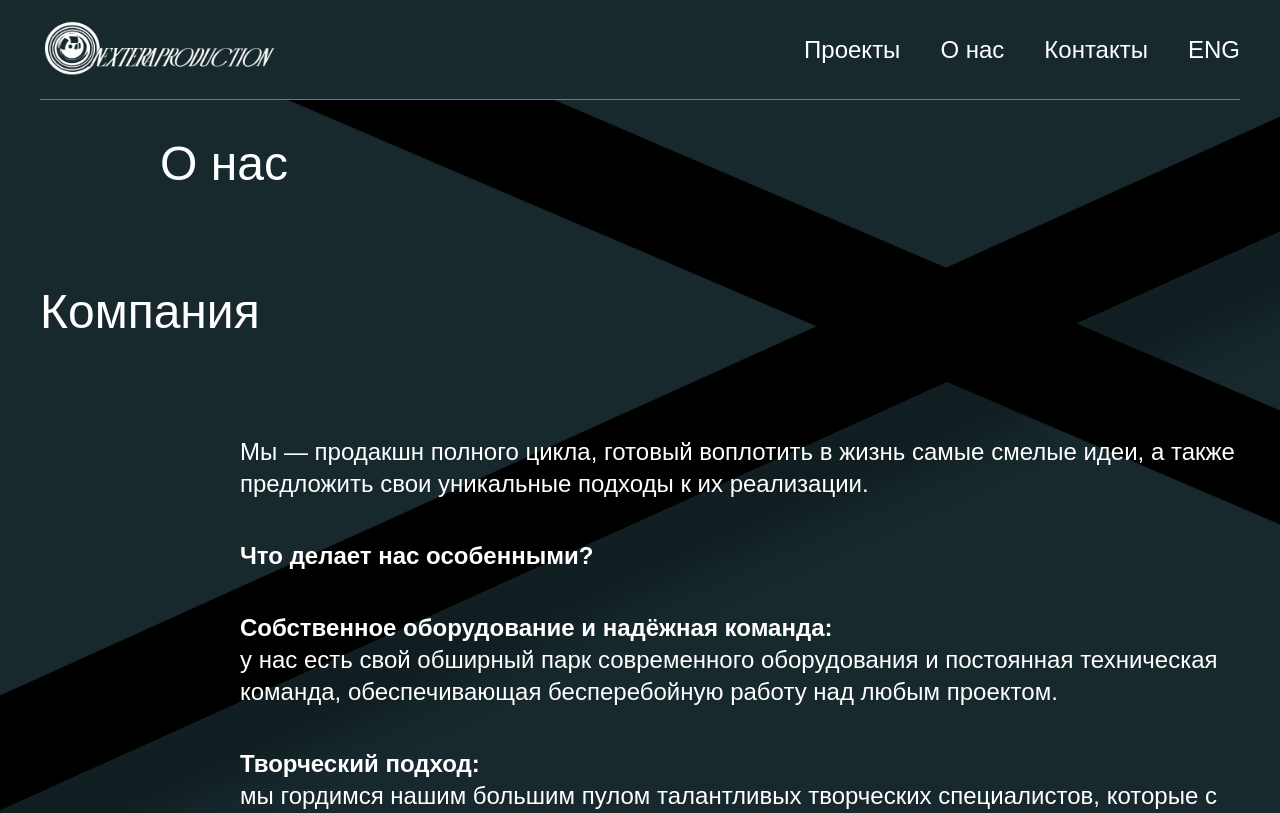
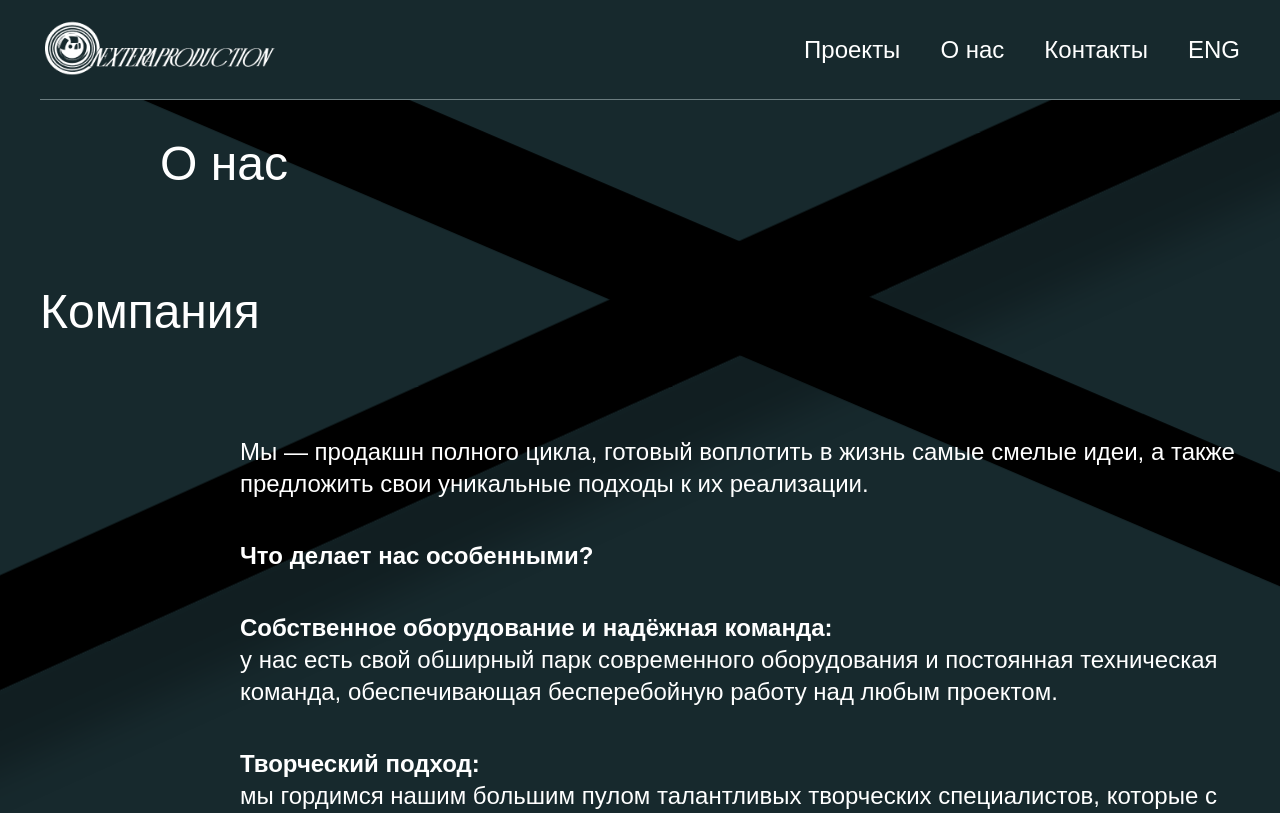
Before and after one commit to oleg-mitus/nextera, a Next.js app: page /about in a window 1280 px wide. Shown: the top 813 px of the page. Built offline with nearby package versions, Linux system fonts and the light colour scheme; a web font is replaced by a local one.

Commit message:
parallax speed

```diff
--- a/src/components/about/About.tsx
+++ b/src/components/about/About.tsx
@@ -2,7 +2,7 @@
 
 import TeamSlider from "@/components/about/TeamSlider";
 import AboutParallax from "@/components/about/AboutParallax";
-import AboutMobileParallax from "@/components/about/AboutMobileParallax";
+import AboutMobileParallax from "@/components/projects/ProjectMobileParallax";
 import { useMediaQuery } from "usehooks-ts";
 import teamItems from "@/data/team";
 import { useEffect, useState, type MouseEvent } from "react";
--- a/src/components/about/AboutMobileParallax.tsx
+++ b/src/components/about/AboutMobileParallax.tsx
@@ -12,11 +12,11 @@ import image4 from "@/../public/line-3_4.svg";
 import image5 from "@/../public/line-3_5.svg";
 
 const ProjectParallax: FC = () => {
-  const { ref: line1 } = useParallax<HTMLDivElement>({ speed: -10 });
-  const { ref: line2 } = useParallax<HTMLDivElement>({ speed: 4 });
-  const { ref: line3 } = useParallax<HTMLDivElement>({ speed: -10 });
-  const { ref: line4 } = useParallax<HTMLDivElement>({ speed: 10 });
-  const { ref: line5 } = useParallax<HTMLDivElement>({ speed: -13 });
+  const { ref: line1 } = useParallax<HTMLDivElement>({ speed: -5 });
+  const { ref: line2 } = useParallax<HTMLDivElement>({ speed: 2 });
+  const { ref: line3 } = useParallax<HTMLDivElement>({ speed: -5 });
+  const { ref: line4 } = useParallax<HTMLDivElement>({ speed: 5 });
+  const { ref: line5 } = useParallax<HTMLDivElement>({ speed: -6 });
 
   return (
     <motion.div>
@@ -31,7 +31,7 @@ const ProjectParallax: FC = () => {
           }}
           transition={{
             repeat: Infinity, // Loop the animation indefinitely
-            duration: 50, // Animation duration for one cycle
+            duration: 100, // Animation duration for one cycle
             ease: 'easeInOut', // Easing function
           }}
         >
--- a/src/components/about/AboutParallax.tsx
+++ b/src/components/about/AboutParallax.tsx
@@ -12,20 +12,20 @@ import image4 from '@/../public/line-3_4.svg';
 import image5 from '@/../public/line-3_5.svg';
 
 const ProjectParallax: FC<{ x: number; y: number }> = ({ x = 0, y = 0 }) => {
-  const { ref: line1 } = useParallax<HTMLDivElement>({ speed: -20 });
-  const { ref: line2 } = useParallax<HTMLDivElement>({ speed: 30 });
-  const { ref: line3 } = useParallax<HTMLDivElement>({ speed: -10 });
-  const { ref: line4 } = useParallax<HTMLDivElement>({ speed: 40 });
+  const { ref: line1 } = useParallax<HTMLDivElement>({ speed: -10 });
+  const { ref: line2 } = useParallax<HTMLDivElement>({ speed: 15 });
+  const { ref: line3 } = useParallax<HTMLDivElement>({ speed: -5 });
+  const { ref: line4 } = useParallax<HTMLDivElement>({ speed: 20 });
   const { ref: line5 } = useParallax<HTMLDivElement>({ speed: -20 });
 
-  const sx = (x / 100) * -8;
-  const sy = (y / 100) * 8;
+  const sx = (x / 100) * -5;
+  const sy = (y / 100) * 5;
 
   const sx2 = (x / 100) * -3;
   const sy2 = (y / 100) * -3;
 
-  const sx3 = (x / 100) * -8;
-  const sy3 = (y / 100) * 8;
+  const sx3 = (x / 100) * -5;
+  const sy3 = (y / 100) * 5;
 
   const sx4 = (x / 100) * 1;
   const sy4 = (y / 100) * -3;
@@ -42,7 +42,7 @@ const ProjectParallax: FC<{ x: number; y: number }> = ({ x = 0, y = 0 }) => {
           }}
           transition={{
             repeat: Infinity, // Loop the animation indefinitely
-            duration: 50, // Animation duration for one cycle
+            duration: 100, // Animation duration for one cycle
             ease: 'easeInOut', // Easing function
           }}
         >
@@ -74,7 +74,7 @@ const ProjectParallax: FC<{ x: number; y: number }> = ({ x = 0, y = 0 }) => {
           }}
           transition={{
             repeat: Infinity, // Loop the animation indefinitely
-            duration: 50, // Animation duration for one cycle
+            duration: 100, // Animation duration for one cycle
             ease: 'easeInOut', // Easing function
           }}
         >
@@ -103,7 +103,7 @@ const ProjectParallax: FC<{ x: number; y: number }> = ({ x = 0, y = 0 }) => {
           }}
           transition={{
             repeat: Infinity, // Loop the animation indefinitely
-            duration: 50, // Animation duration for one cycle
+            duration: 100, // Animation duration for one cycle
             ease: 'easeInOut', // Easing function
           }}
         >
@@ -132,14 +132,14 @@ const ProjectParallax: FC<{ x: number; y: number }> = ({ x = 0, y = 0 }) => {
           }}
           transition={{
             repeat: Infinity, // Loop the animation indefinitely
-            duration: 50, // Animation duration for one cycle
+            duration: 100, // Animation duration for one cycle
             ease: 'easeInOut', // Easing function
           }}
         >
         <div
           style={{
             scale: 1.2,
-            transition: 'all 0.1s ease-out',
+            transition: 'all 0.3s ease-out',
             transform: `translate3d(${sx4}px, ${sy4}px, 0)`,
           }}
         >
@@ -161,7 +161,7 @@ const ProjectParallax: FC<{ x: number; y: number }> = ({ x = 0, y = 0 }) => {
           }}
           transition={{
             repeat: Infinity, // Loop the animation indefinitely
-            duration: 50, // Animation duration for one cycle
+            duration: 100, // Animation duration for one cycle
             ease: 'easeInOut', // Easing function
           }}
         >
--- a/src/components/projects/Project.tsx
+++ b/src/components/projects/Project.tsx
@@ -1,7 +1,7 @@
 "use client";
 import Image, { StaticImageData } from "next/image";
 import ProjectsSlider from "@/components/projects/ProjectsSlider";
-import ProjectParallax from "@/components/projects/ProjectParallax";
+import ProjectParallax from "@/components/about/AboutParallax";
 import ProjectMobileParallax from "@/components/projects/ProjectMobileParallax";
 import { useMediaQuery } from "usehooks-ts";
 import { projectsBlocks } from "@/data/projects";
--- a/src/components/projects/ProjectMobileParallax.tsx
+++ b/src/components/projects/ProjectMobileParallax.tsx
@@ -12,11 +12,11 @@ import image4 from '@/../public/line-2_4.svg';
 import image5 from '@/../public/line-2_5.svg';
 
 const ProjectParallax: FC = () => {
-  const { ref: line1 } = useParallax<HTMLDivElement>({ speed: 10 });
-  const { ref: line2 } = useParallax<HTMLDivElement>({ speed: 24 });
-  const { ref: line3 } = useParallax<HTMLDivElement>({ speed: 30 });
-  const { ref: line4 } = useParallax<HTMLDivElement>({ speed: 40 });
-  const { ref: line5 } = useParallax<HTMLDivElement>({ speed: 43 });
+  const { ref: line1 } = useParallax<HTMLDivElement>({ speed: 5 });
+  const { ref: line2 } = useParallax<HTMLDivElement>({ speed: 12 });
+  const { ref: line3 } = useParallax<HTMLDivElement>({ speed: 15 });
+  const { ref: line4 } = useParallax<HTMLDivElement>({ speed: 20 });
+  const { ref: line5 } = useParallax<HTMLDivElement>({ speed: 21 });
 
   return (
     <motion.div>
@@ -27,7 +27,7 @@ const ProjectParallax: FC = () => {
           }}
           transition={{
             repeat: Infinity, // Loop the animation indefinitely
-            duration: 50, // Animation duration for one cycle
+            duration: 150, // Animation duration for one cycle
             ease: 'easeInOut', // Easing function
           }}
           style={{ scale: 2 }}
@@ -49,7 +49,7 @@ const ProjectParallax: FC = () => {
           }}
           transition={{
             repeat: Infinity, // Loop the animation indefinitely
-            duration: 50, // Animation duration for one cycle
+            duration: 150, // Animation duration for one cycle
             ease: 'easeInOut', // Easing function
           }}
           style={{ scale: 2 }}
@@ -64,7 +64,18 @@ const ProjectParallax: FC = () => {
           />
         </motion.div>
       </motion.div>
-      <div className='w-full absolute inset-0 z-[-1] top-240' ref={line3}>
+      <div className='w-full absolute inset-0 z-[-1] top-280' ref={line3}>
+        <motion.div
+          animate={{
+            translateY: [0, -50, 30, -100, 0], // Animate x position from 0 to 100 and back to 0
+          }}
+          transition={{
+            repeat: Infinity, // Loop the animation indefinitely
+            duration: 150, // Animation duration for one cycle
+            ease: 'easeInOut', // Easing function
+          }}
+          style={{ scale: 2 }}
+        >
           <Image
             src={image3}
             width={1920}
@@ -73,8 +84,20 @@ const ProjectParallax: FC = () => {
             className='w-full h-auto'
             priority={true}
           />
+        </motion.div>
       </div>
-      <div className='w-full absolute inset-0 z-[-1] top-240' ref={line4}>
+      <div className='w-full absolute inset-0 z-[-1] top-280' ref={line4}>
+        <motion.div
+          animate={{
+            translateY: [-70, 120, 0, 100, 0], // Animate x position from 0 to 100 and back to 0
+          }}
+          transition={{
+            repeat: Infinity, // Loop the animation indefinitely
+            duration: 150, // Animation duration for one cycle
+            ease: 'easeInOut', // Easing function
+          }}
+          style={{ scale: 2 }}
+        >
           <Image
             src={image4}
             width={1920}
@@ -83,8 +106,20 @@ const ProjectParallax: FC = () => {
             className='w-full h-auto'
             priority={true}
           />
+        </motion.div>
       </div>
-      <div className='w-full absolute inset-0 z-[-1] top-340' ref={line5}>
+      <div className='w-full absolute inset-0 z-[-1] top-440' ref={line5}>
+        <motion.div
+          animate={{
+            translateY: [0, -50, 30, -100, 0], // Animate x position from 0 to 100 and back to 0
+          }}
+          transition={{
+            repeat: Infinity, // Loop the animation indefinitely
+            duration: 150, // Animation duration for one cycle
+            ease: 'easeInOut', // Easing function
+          }}
+          style={{ scale: 2 }}
+        >
           <Image
             src={image5}
             width={1920}
@@ -93,6 +128,7 @@ const ProjectParallax: FC = () => {
             className='w-full h-auto'
             priority={true}
           />
+        </motion.div>
       </div>
     </motion.div>
   );
--- a/src/components/projects/Projects.tsx
+++ b/src/components/projects/Projects.tsx
@@ -1,7 +1,7 @@
 "use client";
 import ProjectsSlider from "@/components/projects/ProjectsSlider";
-import ProjectsParallax from "@/components/projects/ProjectsParallax";
-import ProjectsMobileParallax from "@/components/projects/ProjectsMobileParallax";
+import ProjectsParallax from "@/components/about/AboutParallax";
+import ProjectsMobileParallax from "@/components/projects/ProjectMobileParallax";
 import { useMediaQuery } from "usehooks-ts";
 import { projectsBlocks } from "@/data/projects";
 import { useState, type MouseEvent } from "react";
```
Lines whose indentation alone changed are shown as unchanged.
